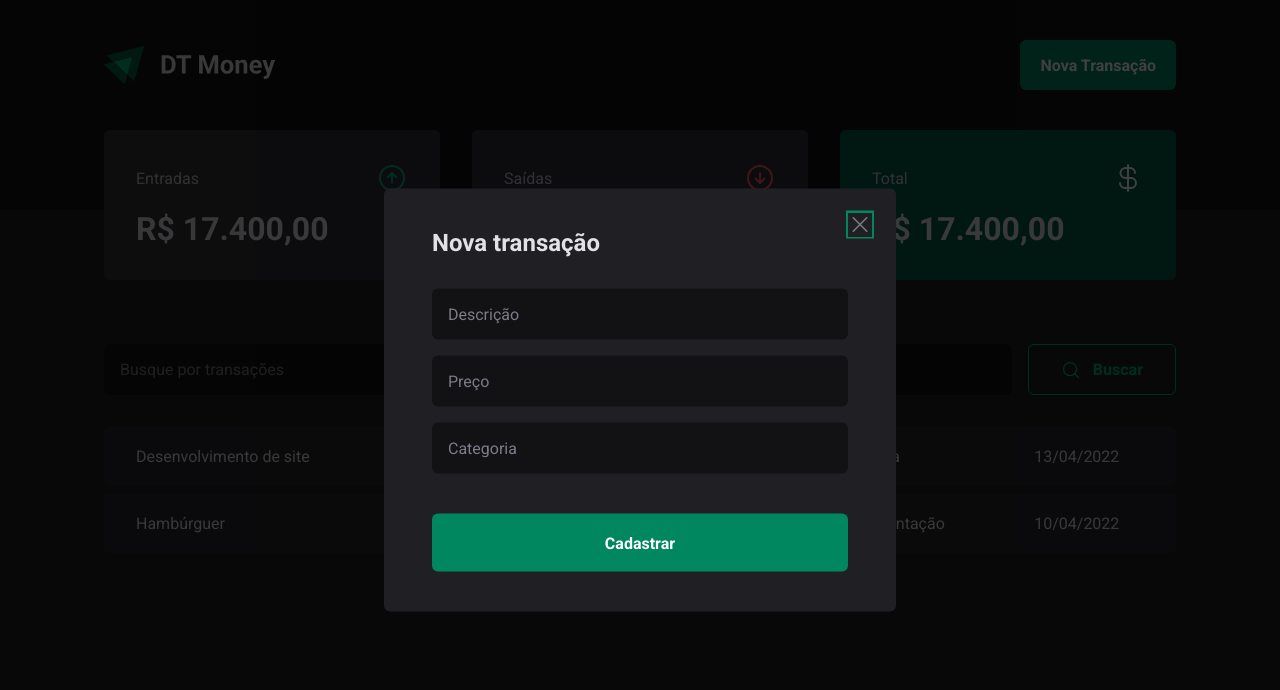
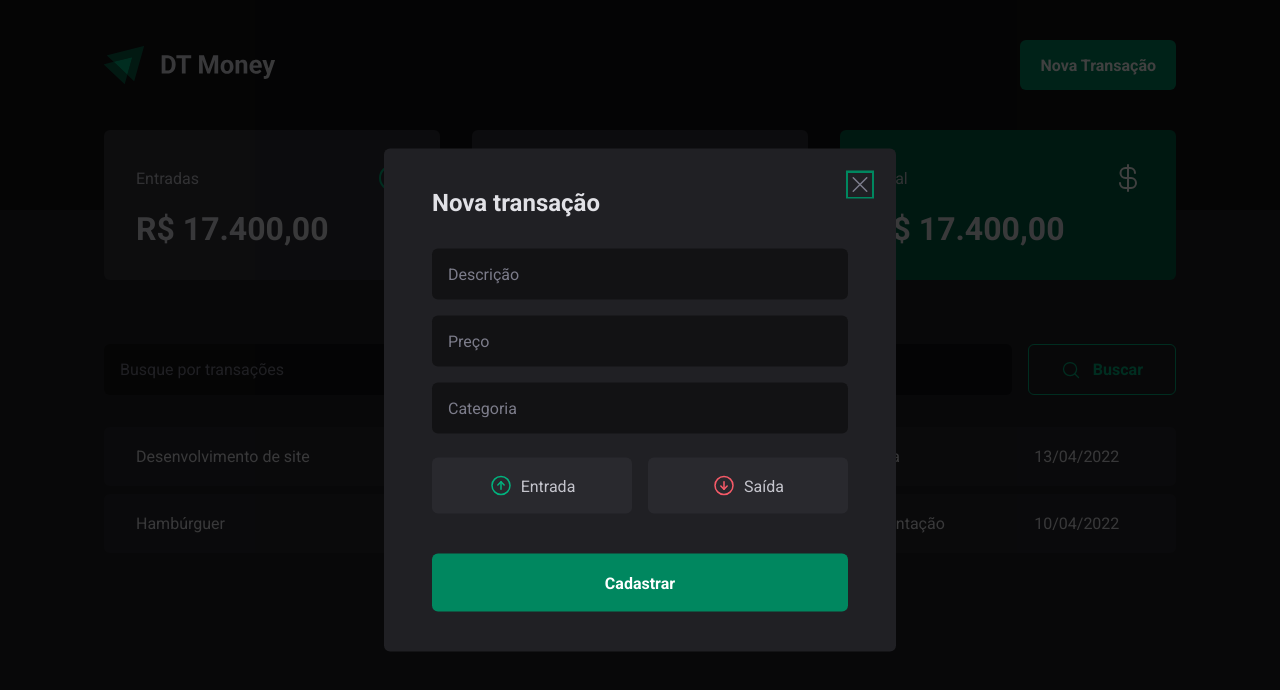
Before and after one commit to gabjohann/ignite, a React (Vite) app in the folder react/03-dt-money/: page / in a window 1280 px wide. Both pictures are taken after a click on the button "Nova Transação". Shown: the top 690 px of the page. Built offline with nearby package versions, Linux system fonts and the light colour scheme.

Commit message:
add: income and outcome buttons

```diff
--- a/react/03-dt-money/components/NewTransactionModal/index.tsx
+++ b/react/03-dt-money/components/NewTransactionModal/index.tsx
@@ -1,7 +1,13 @@
-import { X } from 'phosphor-react';
+import { ArrowCircleDown, ArrowCircleUp, X } from 'phosphor-react';
 import * as Dialog from '@radix-ui/react-dialog';
 
-import { Overlay, Content, CloseButton } from './styles';
+import {
+  Overlay,
+  Content,
+  CloseButton,
+  TransactionType,
+  TransactionTypeButton,
+} from './styles';
 
 export function NewTransactionModal() {
   return (
@@ -18,6 +24,18 @@
           <input type='text' placeholder='Preço' required />
           <input type='text' placeholder='Categoria' required />
 
+          <TransactionType>
+            <TransactionTypeButton variant='income'>
+              <ArrowCircleUp size={24} />
+              Entrada
+            </TransactionTypeButton>
+
+            <TransactionTypeButton variant='outcome'>
+              <ArrowCircleDown size={24} />
+              Saída
+            </TransactionTypeButton>
+          </TransactionType>
+
           <button type='submit'>Cadastrar</button>
         </form>
       </Content>
--- a/react/03-dt-money/components/NewTransactionModal/styles.ts
+++ b/react/03-dt-money/components/NewTransactionModal/styles.ts
@@ -49,11 +49,11 @@
       border-radius: 6px;
       margin-top: 1.5rem;
       cursor: pointer;
-    }
 
-    &:hover {
-      background: ${(props) => props.theme['green-700']};
-      transition: background-color 0.2s;
+      &:hover {
+        background: ${(props) => props.theme['green-700']};
+        transition: background-color 0.2s;
+      }
     }
   }
 `;
@@ -68,3 +68,34 @@
   cursor: pointer;
   color: ${(props) => props.theme['gray-500']};
 `;
+
+export const TransactionType = styled.div`
+  display: grid;
+  grid-template-columns: repeat(2, 1fr);
+  gap: 1rem;
+  margin-top: 0.5rem;
+`;
+
+interface TransactionTypeButtonProps {
+  variant: 'income' | 'outcome';
+}
+
+export const TransactionTypeButton = styled.button<TransactionTypeButtonProps>`
+  background: ${(props) => props.theme['gray-700']};
+  padding: 1rem;
+  display: flex;
+  align-items: center;
+  justify-content: center;
+  gap: 0.5rem;
+  border-radius: 6px;
+  cursor: pointer;
+  border: 0;
+  color: ${(props) => props.theme['gray-300']};
+
+  svg {
+    color: ${(props) =>
+      props.variant === 'income'
+        ? props.theme['green-300']
+        : props.theme['red-300']};
+  }
+`;
```
